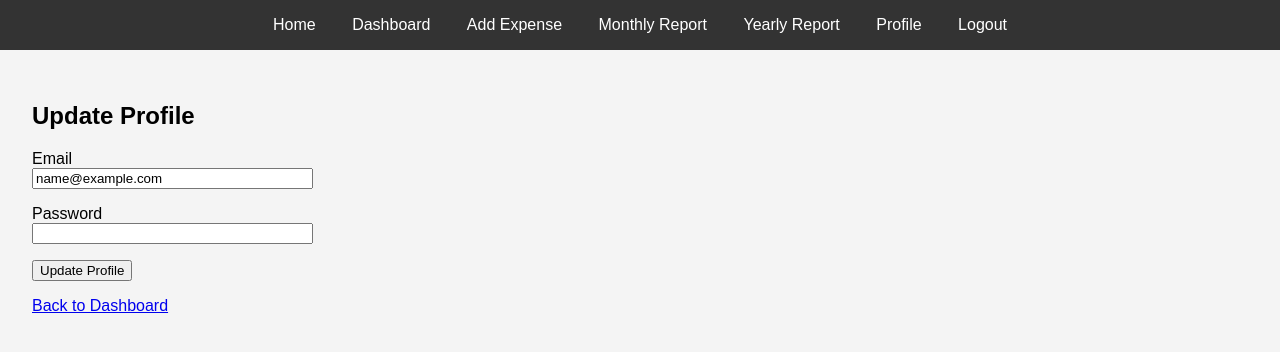
After one commit to Enriquealf99/Expenses-Tracker, a Flask app: page /profile in a window 1280 px wide. The commit adds this page. Shown: the top 352 px of the page. Run offline with Flask 3, Linux system fonts and the light colour scheme; a user stored in the database is signed in; tables that the repository leaves empty hold one stand-in row (values such as "Sample post").

Commit message:
features added

```diff
--- a/app/forms.py
+++ b/app/forms.py
@@ -1,6 +1,7 @@
+import datetime
 from flask_wtf import FlaskForm
 from wtforms import StringField, PasswordField, SubmitField, FloatField, SelectField, DateField, TextAreaField
-from wtforms.validators import DataRequired, Email, EqualTo, ValidationError
+from wtforms.validators import DataRequired, Email, EqualTo, ValidationError, Length
 from app.models import User, Category
 from flask_login import current_user
 
@@ -49,3 +50,18 @@ class EditExpenseForm(FlaskForm):
     def __init__(self, *args, **kwargs):
         super(EditExpenseForm, self).__init__(*args, **kwargs)
         self.category.choices = [(c.id, c.name) for c in Category.query.filter_by(user_id=current_user.id).all()]
+
+class MonthYearForm(FlaskForm):
+    current_year = datetime.datetime.now().year
+    months = [(i, datetime.date(2000, i, 1).strftime('%B')) for i in range(1, 13)]
+    years = [(i, i) for i in range(current_year - 50, current_year + 1)]
+
+    month = SelectField('Month', choices=months, validators=[DataRequired()])
+    year = SelectField('Year', choices=years, validators=[DataRequired()])
+    submit = SubmitField('Generate Report')
+
+
+class UpdateProfileForm(FlaskForm):
+    email = StringField('Email', validators=[DataRequired(), Email()])
+    password = PasswordField('Password', validators=[DataRequired(), Length(min=6, max=100)])
+    submit = SubmitField('Update Profile')
--- a/app/routes.py
+++ b/app/routes.py
@@ -5,6 +5,9 @@ from app import db
 from app.models import User, Expense, Category
 from app.forms import EditExpenseForm, RegistrationForm, LoginForm, ExpenseForm
 from flask_login import login_user, current_user, logout_user, login_required
+from app.forms import MonthYearForm
+from app.forms import UpdateProfileForm
+from app.models import User, Expense
 
 bp = Blueprint('main', __name__)
 
@@ -45,11 +48,15 @@ def logout():
     logout_user()
     return redirect(url_for('main.index'))
 
+
 @bp.route('/dashboard')
 @login_required
 def dashboard():
-    expenses = Expense.query.filter_by(user_id=current_user.id).order_by(Expense.date.asc()).all()
-    return render_template('dashboard.html', expenses=expenses)
+    expenses = Expense.query.filter_by(user_id=current_user.id).all()
+    labels = [expense.date.strftime('%Y-%m-%d') for expense in expenses]
+    data = [expense.amount for expense in expenses]
+    return render_template('dashboard.html', expenses=expenses, labels=labels, data=data)
+
 
 @bp.route('/add_expense', methods=['GET', 'POST'])
 @login_required
@@ -102,16 +109,25 @@ def delete_expense(expense_id):
 
 
 
-@bp.route('/reports/monthly')
+@bp.route('/monthly_report', methods=['GET', 'POST'])
 @login_required
 def monthly_report():
-    current_year = datetime.now().year
-    expenses = Expense.query.filter_by(user_id=current_user.id).filter(extract('year', Expense.date) == current_year).order_by(Expense.date).all()
-    monthly_expenses = db.session.query(
-        extract('month', Expense.date).label('month'),
-        func.sum(Expense.amount).label('total')
-    ).filter_by(user_id=current_user.id).filter(extract('year', Expense.date) == current_year).group_by('month').all()
-    return render_template('monthly_report.html', expenses=expenses, monthly_expenses=monthly_expenses)
+    form = MonthYearForm()
+    expenses = []
+    if form.validate_on_submit():
+        month = form.month.data
+        year = form.year.data
+        expenses = db.session.query(
+            func.sum(Expense.amount).label('total')
+        ).filter(
+            extract('month', Expense.date) == month,
+            extract('year', Expense.date) == year,
+            Expense.user_id == current_user.id
+        ).all()
+        print(f"Month: {month}, Year: {year}, Expenses: {expenses}")  # Debugging line
+    return render_template('monthly_report.html', form=form, expenses=expenses)
+
+
 
 @bp.route('/reports/yearly')
 @login_required
@@ -122,3 +138,18 @@ def yearly_report():
         func.sum(Expense.amount).label('total')
     ).filter_by(user_id=current_user.id).group_by('year').all()
     return render_template('yearly_report.html', expenses=expenses, yearly_expenses=yearly_expenses)
+
+
+@bp.route('/profile', methods=['GET', 'POST'])
+@login_required
+def profile():
+    form = UpdateProfileForm()
+    if form.validate_on_submit():
+        current_user.email = form.email.data
+        current_user.set_password(form.password.data)
+        db.session.commit()
+        flash('Profile updated successfully', 'success')
+        return redirect(url_for('main.profile'))
+    elif request.method == 'GET':
+        form.email.data = current_user.email
+    return render_template('profile.html', form=form)
--- a/app/static/style.css
+++ b/app/static/style.css
@@ -36,3 +36,10 @@ nav a {
     background-color: #f44336;
     color: white;
 }
+
+.chart-container {
+    position: relative;
+    height: 40vh;
+    width: 80vw;
+    margin: auto;
+}
--- a/app/templates/base.html
+++ b/app/templates/base.html
@@ -14,6 +14,7 @@
             <a href="{{ url_for('main.add_expense') }}">Add Expense</a>
             <a href="{{ url_for('main.monthly_report') }}">Monthly Report</a>
             <a href="{{ url_for('main.yearly_report') }}">Yearly Report</a>
+            <a href="{{ url_for('main.profile') }}">Profile</a>
             <a href="{{ url_for('main.logout') }}">Logout</a>
         {% else %}
             <a href="{{ url_for('main.login') }}">Login</a>
--- /dev/null
+++ b/app/templates/profile.html
@@ -0,0 +1,24 @@
+{% extends "base.html" %}
+{% block title %}Profile{% endblock %}
+{% block content %}
+    <h2>Update Profile</h2>
+    <form method="POST" action="">
+        {{ form.hidden_tag() }}
+        <p>
+            {{ form.email.label }}<br>
+            {{ form.email(size=32) }}<br>
+            {% for error in form.email.errors %}
+                <span style="color: red;">[{{ error }}]</span>
+            {% endfor %}
+        </p>
+        <p>
+            {{ form.password.label }}<br>
+            {{ form.password(size=32) }}<br>
+            {% for error in form.password.errors %}
+                <span style="color: red;">[{{ error }}]</span>
+            {% endfor %}
+        </p>
+        <p>{{ form.submit() }}</p>
+    </form>
+    <a href="{{ url_for('main.dashboard') }}">Back to Dashboard</a>
+{% endblock %}
```
Also changed, not shown: app/models.py (+7 -0 lines), app/templates/dashboard.html (+31 -14 lines), app/templates/monthly_report.html (+31 -22 lines), instance/site.db.
